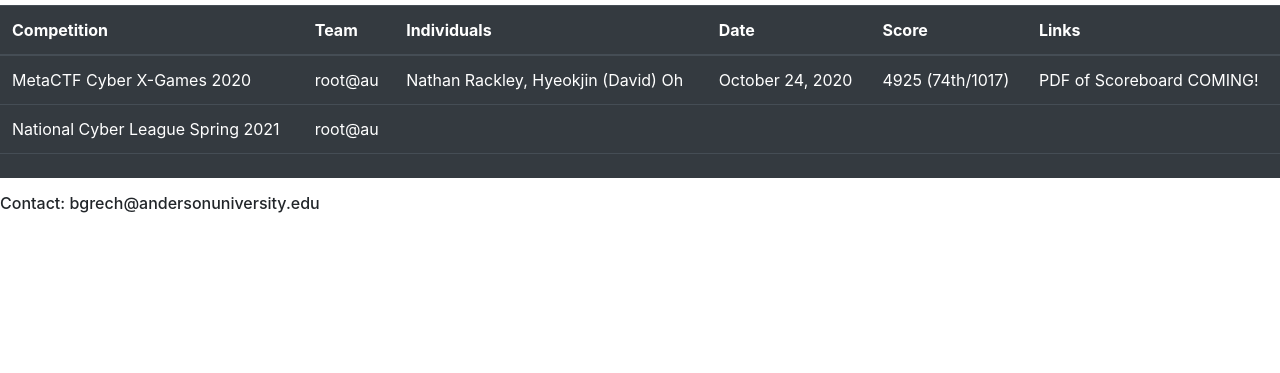
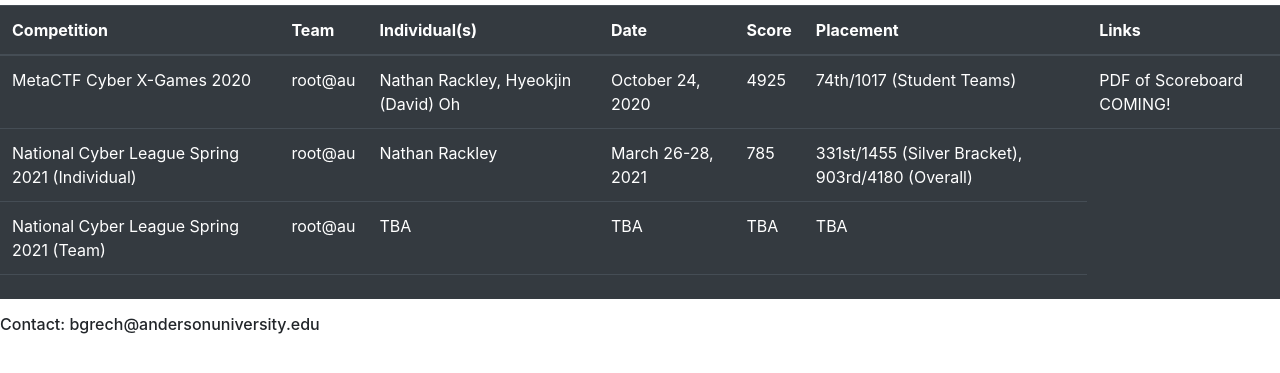
Before and after one commit to au-bgrech/scoreboard, a plain HTML site: page index.html in a window 1280 px wide. Shown: the part 51-424 px from the top of the page. Drawn offline with nearby package versions, Linux system fonts and the light colour scheme.

Commit message:
Update index.html

```diff
--- a/index.html
+++ b/index.html
@@ -23,9 +23,10 @@
     <tr>
       <th scope="col">Competition</th>
       <th scope="col">Team</th>
-      <th scope="col">Individuals</th>
+      <th scope="col">Individual(s)</th>
       <th scope="col">Date</th>
       <th scope="col">Score</th>
+      <th scope="col">Placement</th>
       <th scope="col">Links</th>
     </tr>
   </thead>
@@ -35,16 +36,25 @@
       <td>root@au</td>
       <td>Nathan Rackley, Hyeokjin (David) Oh</td>
       <td>October 24, 2020</td>
-      <td>4925 (74th/1017)</td>
+      <td>4925</td>
+      <td>74th/1017 (Student Teams)</td>
       <td>PDF of Scoreboard COMING!</td>
     </tr>
     <tr>
-      <td>National Cyber League Spring 2021</td>
+      <td>National Cyber League Spring 2021 (Individual)</td>
       <td>root@au</td>
+      <td>Nathan Rackley</td>
+      <td>March 26-28, 2021</td>
+      <td>785</td>
+      <td>331st/1455 (Silver Bracket), 903rd/4180 (Overall)</td>
       <td></td>
-      <td></td>
-      <td></td>
-      <td></td>
+    </tr>    <tr>
+      <td>National Cyber League Spring 2021 (Team)</td>
+      <td>root@au</td>
+      <td>TBA</td>
+      <td>TBA</td>
+      <td>TBA</td>
+      <td>TBA</td>
     </tr>
     <tr>
       <td></td>
```
